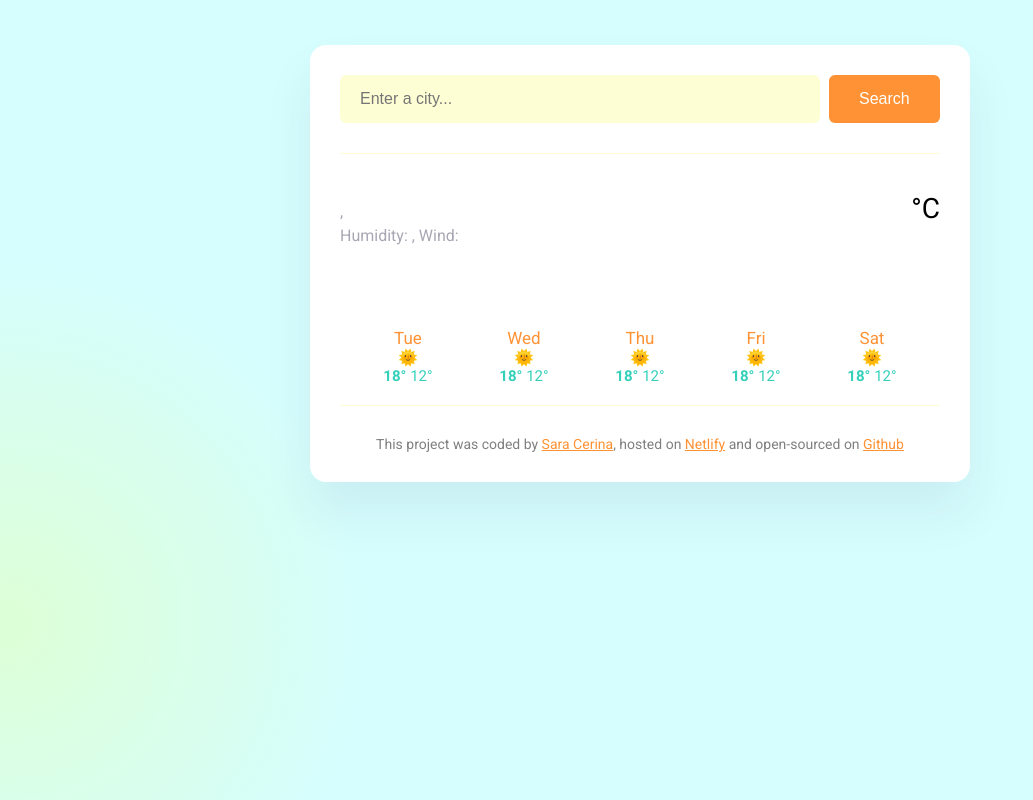
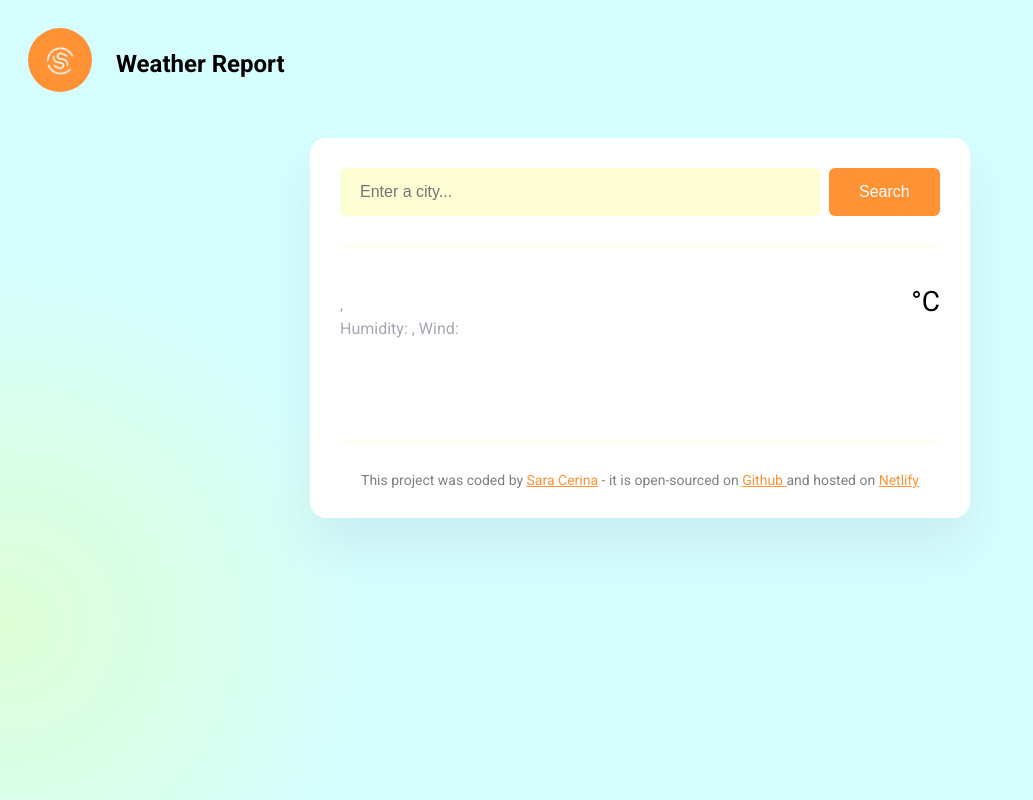
Before and after one commit to SaraCerina/Forecast, a plain HTML site: page index.html in a window 1280 px wide. Shown: the whole page, without its empty margins (0-1033 px from the left). Drawn offline with nearby package versions, Linux system fonts and the light colour scheme; no server answers.

Commit message:
Replaced dummy data with real API data
Replaced dummy data with with the real API forecast data.

Added logo to the top of the page.

```diff
--- a/index.html
+++ b/index.html
@@ -14,6 +14,11 @@
     <title>Forecast by Sara</title>
   </head>
   <body>
+    <img
+      class="logo"
+      src="src/DALL·E 2024-02-24 20.23.49 - Create a logo that combines the letters 'SC' for a website, focusing on a minimalist yet chic design. The logo should be sleek and modern, with the 'S copy.png"
+    />
+    <h2>Weather Report</h2>
     <div class="body-wrapper">
       <header>
         <form id="search-form">
@@ -47,18 +52,18 @@
 
       <div class="weather-forecast" id="forecast"></div>
 
-
       <footer>
         This project was coded by
         <a href="https://www.linkedin.com/in/saracerina/" target="_blank"
           >Sara Cerina</a
-        >, hosted on
+        >
+        - it is open-sourced on
+        <a href="https://github.com/SaraCerina/Forecast" target="_blank"
+          >Github
+        </a>
+        and hosted on
         <a href="https://main--forecastbysara.netlify.app/" target="_blank"
           >Netlify</a
-        >
-        and open-sourced on
-        <a href="https://github.com/SaraCerina/Forecast" target="_blank"
-          >Github</a
         >
       </footer>
     </div>
--- a/src/index.js
+++ b/src/index.js
@@ -65,6 +65,12 @@ let searchForm = document.querySelector("#search-form");
 searchForm.addEventListener("submit", handleSearchEvent);
 
 ///
+function formatDay(timestamp) {
+  let date = new Date(timestamp * 1000);
+  let days = ["Sun", "Mon", "Tue", "Wed", "Thu", "Fri", "Sat"];
+
+  return days[date.getDay()];
+}
 
 function getForecast(city) {
   let apiKey = "efaac33t940b8a24381d0c380bbb4ddo";
@@ -73,28 +79,33 @@ function getForecast(city) {
 }
 
 function displayForecast(response) {
-  let forecast = document.querySelector("#forecast");
-
-  let days = ["Tue", "Wed", "Thu", "Fri", "Sat"];
   let forecastHTML = "";
 
-  days.forEach(function loop(day) {
-    forecastHTML =
-      forecastHTML +
-      `
+  response.data.daily.forEach(function loop(day, index) {
+    if (index < 5) {
+      forecastHTML =
+        forecastHTML +
+        `
     <div class="forecast-date">
-    <div class="forecast-day">${day}</div>
-    <div class="forecast-icon">🌞</div>
+    <div class="forecast-day">${formatDay(day.time)}</div>
+    <div><img src="${day.condition.icon_url}" class="forecast-icon"/></div>
     <div class="forecast-temperature">
-    <span class="forecast-maximum">18&deg; </span>
-    <span class="forecast-minimum">12&deg;</span>
+    <span class="forecast-maximum">${Math.round(
+      day.temperature.maximum
+    )}&deg; </span>
+    <span class="forecast-minimum">${Math.round(
+      day.temperature.minimum
+    )}&deg;</span>
     </div>
     </div>
 
     `;
+    }
   });
+
+  let forecast = document.querySelector("#forecast");
   forecast.innerHTML = forecastHTML;
 }
-displayForecast();
 
 searchCity("Barcelona");
+displayForecast();
--- a/src/style.css
+++ b/src/style.css
@@ -8,11 +8,24 @@ body {
   font-family: "Roboto", sans-serif;
 }
 
+h2 {
+  display: inline;
+  position: relative;
+  top: -40px;
+}
+
+.logo {
+  margin: 20px;
+  width: 60px;
+  background-color: #ff9234;
+  border-radius: 50px;
+  padding: 2px;
+}
 .body-wrapper {
   background-color: white;
   max-width: 600px;
   padding: 30px;
-  margin: 45px auto;
+  margin: 20px auto;
   box-shadow: 0 30px 50px rgba(65, 50, 100, 0.08);
   border-radius: 16px;
   padding: 30px;
@@ -100,7 +113,14 @@ main {
 
 .forecast-day {
   color: #ff9234;
-  font-size: 17px;
+  font-size: 18px;
+  font-weight: 400;
+}
+
+.forecast-icon {
+  width: 80px;
+  display: block;
+  margin: 0 auto;
 }
 .forecast-temperature {
   font-size: 15px;
@@ -108,10 +128,12 @@ main {
 }
 
 .forecast-maximum {
-  font-weight: 700;
+  font-weight: 600;
+  font-size: 16px;
 }
 .forecast-minimum {
-  font-weight: 400;
+  font-weight: 300;
+  font-size: 16px;
 }
 
 footer {
```
Also changed, not shown: src/DALL·E 2024-02-24 20.23.49 - Create a logo that combines the letters 'SC' for a website, focusing on a minimalist yet chic design. The logo should be sleek and modern, with the 'S copy.png (added).
